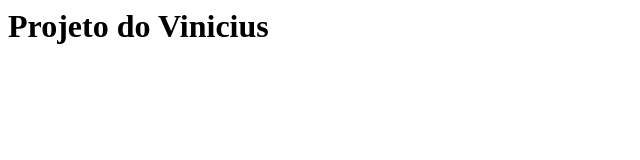
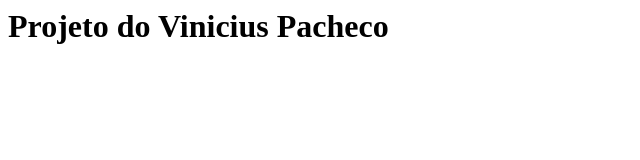
Before and after one commit to vvpacheco/curso-git, a plain HTML site: page index.html in a window 1280 px wide. Shown: the whole page, without its empty margins (0-640 px from the left). Drawn offline with Linux system fonts and the light colour scheme.

```diff
--- a/index.html
+++ b/index.html
@@ -2,6 +2,6 @@
 	<head>
 	</head>
 	<body>
-		<h1>Projeto do Vinicius</h1>
+		<h1>Projeto do Vinicius Pacheco</h1>
 	</body>
 </html>
```
